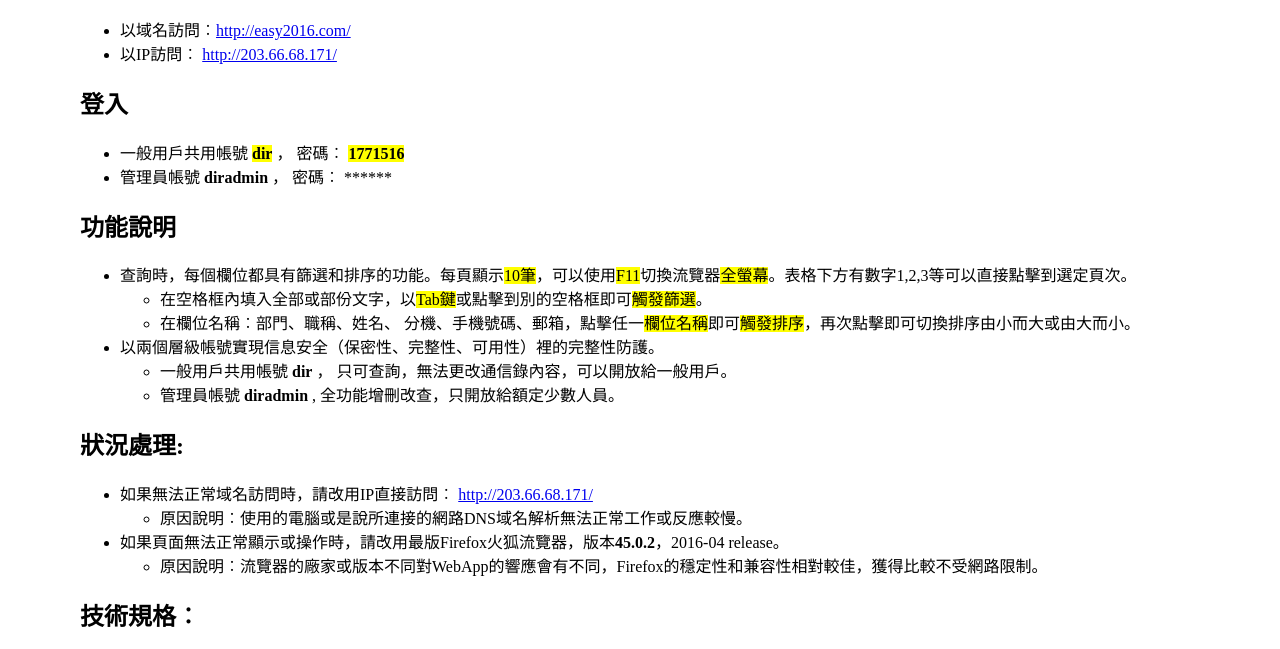
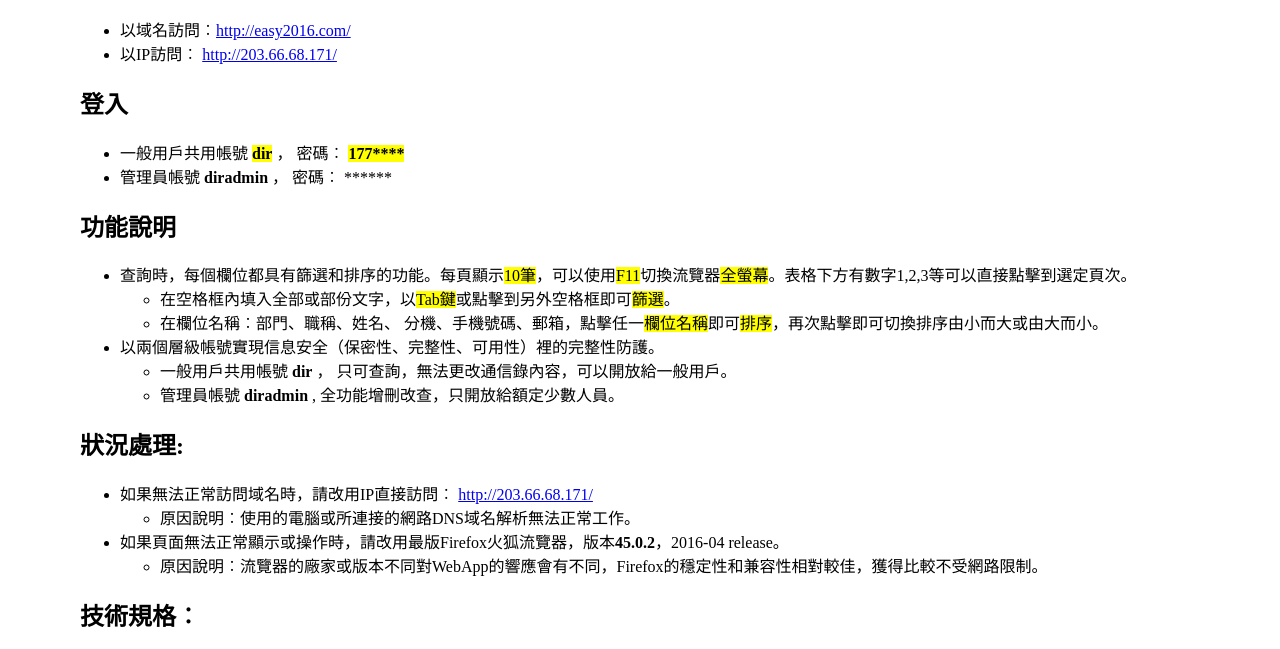
Before and after one commit to twoutlook/ft-doc, a plain HTML site: page index.html in a window 1280 px wide. Shown: the part 127-776 px from the top of the page. Drawn offline with Linux system fonts and the light colour scheme.

Commit message:
edit troubleshoot part

```diff
--- a/index.html
+++ b/index.html
@@ -52,7 +52,7 @@ and open the template in the editor.
         <div class="div2">
             <ul>
                 <li>
-                    一般用戶共用帳號 <strong><mark>dir</mark></strong> ， 密碼︰ <strong><mark>1771516</mark> </strong>
+                    一般用戶共用帳號 <strong><mark>dir</mark></strong> ， 密碼︰ <strong><mark>177****</mark> </strong>
 
 
                 </li>
@@ -71,12 +71,12 @@ and open the template in the editor.
 
                     <ul>
                         <li>
-                            在空格框內填入全部或部份文字，以<mark>Tab鍵</mark>或點擊到別的空格框即可<mark>觸發篩選</mark>。
+                            在空格框內填入全部或部份文字，以<mark>Tab鍵</mark>或點擊到另外空格框即可<mark>篩選</mark>。
 
 
                         </li>
                         <li>
-                            在欄位名稱︰部門、職稱、姓名、	分機、手機號碼、郵箱，點擊任一<mark>欄位名稱</mark>即可<mark>觸發排序</mark>，再次點擊即可切換排序由小而大或由大而小。
+                            在欄位名稱︰部門、職稱、姓名、	分機、手機號碼、郵箱，點擊任一<mark>欄位名稱</mark>即可<mark>排序</mark>，再次點擊即可切換排序由小而大或由大而小。
 
 
                         </li>
@@ -105,11 +105,11 @@ and open the template in the editor.
         <div class="div2">
             <ul>
                 <li>
-                    如果無法正常域名訪問時，請改用IP直接訪問︰
+                    如果無法正常訪問域名時，請改用IP直接訪問︰
 
                     <a target='_blank' href='http://203.66.68.171/ft/easy2016/dir001/yii2/advanced/backend/web/'>http://203.66.68.171/</a>
                     <ul>
-                        <li>原因說明︰使用的電腦或是說所連接的網路DNS域名解析無法正常工作或反應較慢。
+                        <li>原因說明︰使用的電腦或所連接的網路DNS域名解析無法正常工作。
                         </li>
                     </ul>
                 </li>
```
